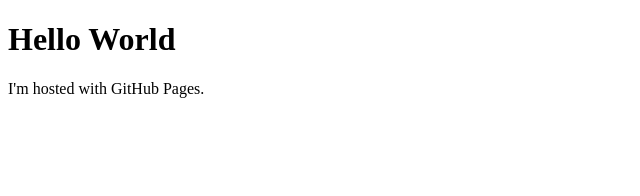
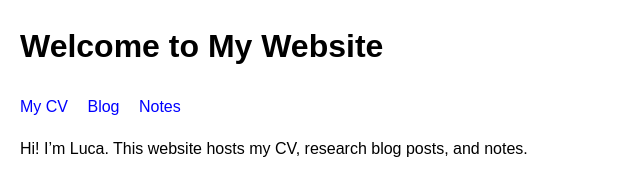
Before and after one commit to lucabuia/lucabuia.github.io, a plain HTML site: page index.html in a window 1280 px wide. Shown: the whole page, without its empty margins (0-640 px from the left). Drawn offline with Linux system fonts and the light colour scheme.

Commit message:
Update index.html

```diff
--- a/index.html
+++ b/index.html
@@ -1,7 +1,20 @@
 <!DOCTYPE html>
 <html>
+<head>
+    <title>Welcome to My Website</title>
+    <style>
+        body { font-family: Arial, sans-serif; line-height: 1.6; margin: 20px; }
+        nav a { margin-right: 15px; text-decoration: none; color: blue; }
+        nav a:hover { text-decoration: underline; }
+    </style>
+</head>
 <body>
-<h1>Hello World</h1>
-<p>I'm hosted with GitHub Pages.</p>
+    <h1>Welcome to My Website</h1>
+    <nav>
+        <a href="cv.html">My CV</a>
+        <a href="blog/">Blog</a>
+        <a href="notes/">Notes</a>
+    </nav>
+    <p>Hi! I’m Luca. This website hosts my CV, research blog posts, and notes.</p>
 </body>
 </html>
```
